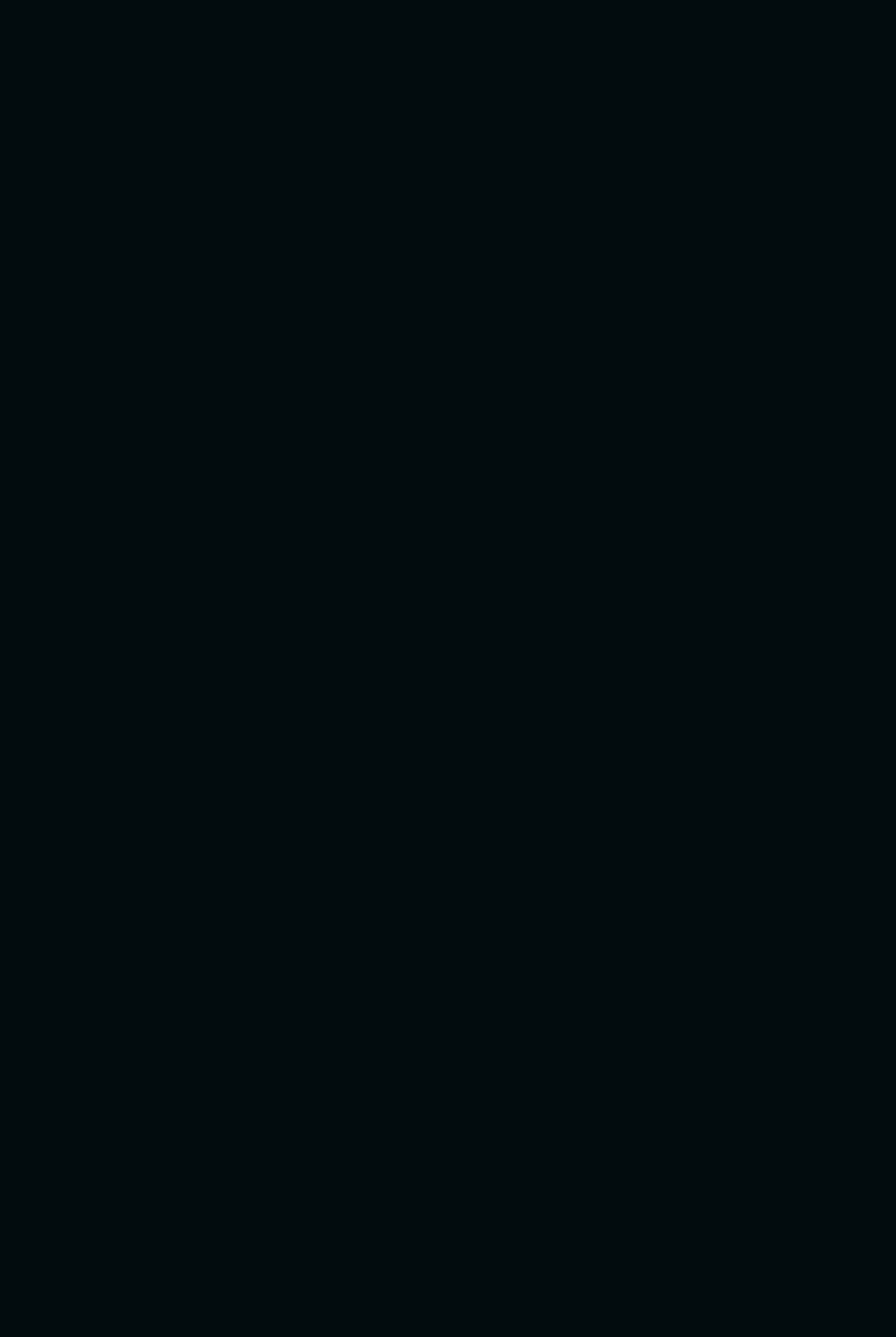
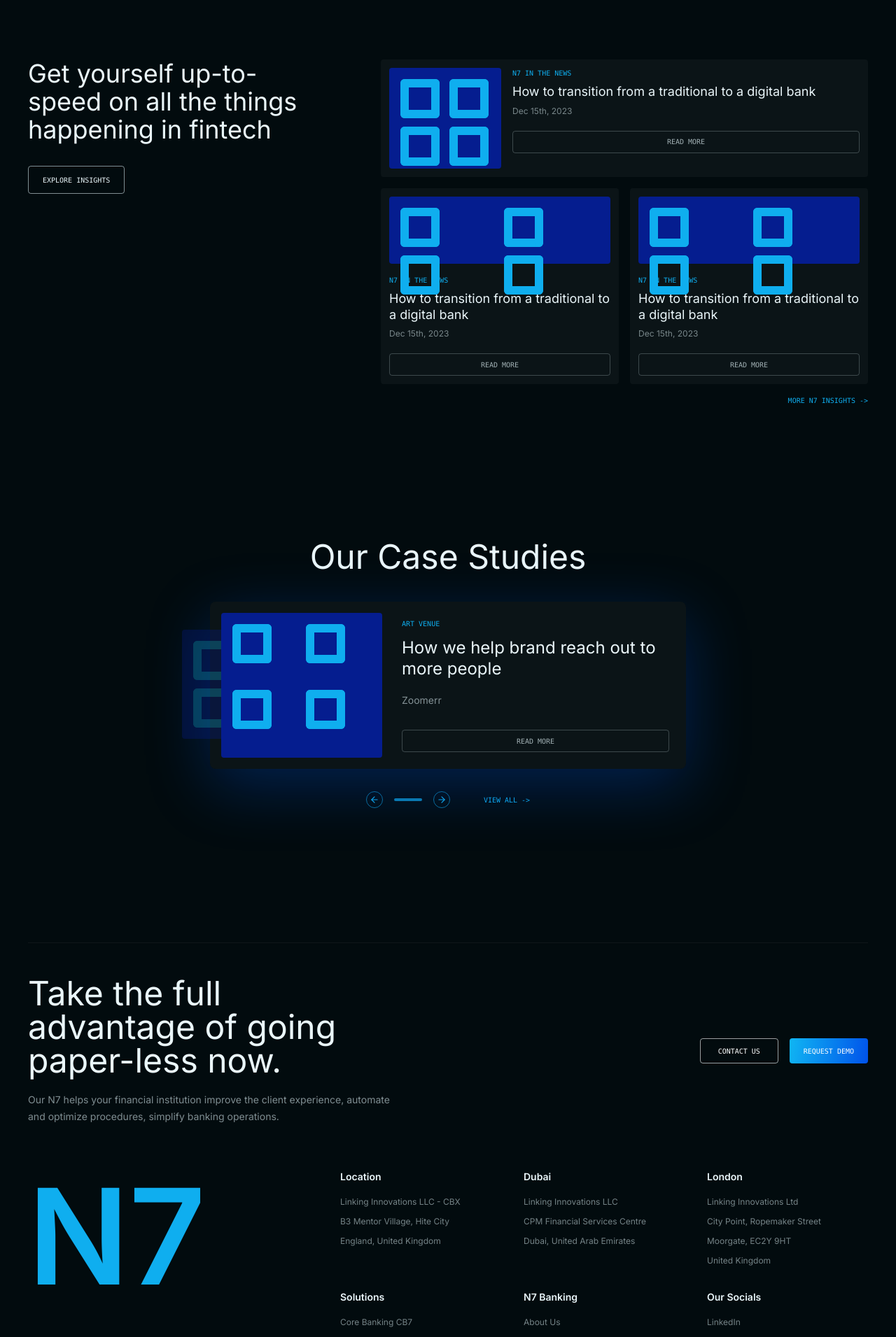
Before and after one commit to nehagithub07/Codelinear-SDE-Full-Stack-Technical-Assignment-Neha, a React (Vite) app: page / in a window 1280 px wide. Shown: the part 6060-7971 px from the top of the page at 70% size. Before the commit the page ends 6049 px from the top, so only its background shows below. Built offline with nearby package versions, Linux system fonts and the light colour scheme.

Commit message:
Add insights case studies and footer

```diff
--- a/src/App.jsx
+++ b/src/App.jsx
@@ -1,8 +1,11 @@
 import Hero from './components/Hero'
 import CoreBanking from './components/CoreBanking'
+import CaseStudies from './components/CaseStudies'
 import DigitalBanking from './components/DigitalBanking'
+import Footer from './components/Footer'
 import MarqueeStrip from './components/MarqueeStrip'
 import Navbar from './components/Navbar'
+import Insights from './components/Insights'
 import Solutions from './components/Solutions'
 import TrustedBy from './components/TrustedBy'
 
@@ -17,6 +20,9 @@ function App() {
         <CoreBanking />
         <MarqueeStrip />
         <DigitalBanking />
+        <Insights />
+        <CaseStudies />
+        <Footer />
       </main>
     </>
   )
--- /dev/null
+++ b/src/components/CaseStudies.jsx
@@ -0,0 +1,49 @@
+import { ArrowLeft, ArrowRight } from 'lucide-react'
+import PatternTile from './PatternTile'
+
+function CaseStudies() {
+  return (
+    <section className="bg-ink-950 px-6 py-16 sm:px-10 sm:py-24" id="case-studies">
+      <div className="mx-auto max-w-[1200px]">
+        <h2 className="text-center text-3xl font-normal text-mist-50 sm:text-5xl">
+          Our Case Studies
+        </h2>
+        <div className="relative mx-auto mt-10 max-w-[680px] rounded-lg bg-white/[0.035] p-4 shadow-glow">
+          <div className="absolute -left-10 top-1/2 hidden h-40 w-28 -translate-y-1/2 opacity-30 sm:block">
+            <PatternTile />
+          </div>
+          <div className="relative z-10 grid gap-5 sm:grid-cols-[230px_1fr]">
+            <PatternTile className="min-h-48" />
+            <div className="p-2">
+              <p className="font-mono text-[10px] uppercase text-n7-cyan">Art Venue</p>
+              <h3 className="mt-3 text-2xl font-normal leading-tight text-mist-50">
+                How we help brand reach out to more people
+              </h3>
+              <p className="mt-5 text-sm text-mist-100/60">Zoomerr</p>
+              <a
+                className="mt-8 inline-flex min-h-8 w-full items-center justify-center rounded border border-mist-100/25 font-mono text-[10px] uppercase text-mist-100/75 transition hover:border-n7-cyan hover:text-n7-cyan"
+                href="#read-more"
+              >
+                Read More
+              </a>
+            </div>
+          </div>
+        </div>
+        <div className="mt-8 flex items-center justify-center gap-4 text-n7-cyan">
+          <button className="grid h-6 w-6 place-items-center rounded-full border border-n7-cyan/60" type="button" aria-label="Previous case study">
+            <ArrowLeft size={14} />
+          </button>
+          <span className="h-1 w-10 rounded-full bg-n7-cyan/70" />
+          <button className="grid h-6 w-6 place-items-center rounded-full border border-n7-cyan/60" type="button" aria-label="Next case study">
+            <ArrowRight size={14} />
+          </button>
+          <a className="ml-8 font-mono text-[10px] uppercase" href="#all-cases">
+            View All -&gt;
+          </a>
+        </div>
+      </div>
+    </section>
+  )
+}
+
+export default CaseStudies
--- /dev/null
+++ b/src/components/Footer.jsx
@@ -0,0 +1,87 @@
+const columns = [
+  {
+    title: 'Location',
+    items: ['Linking Innovations LLC - CBX', 'B3 Mentor Village, Hite City', 'England, United Kingdom'],
+  },
+  {
+    title: 'Dubai',
+    items: ['Linking Innovations LLC', 'CPM Financial Services Centre', 'Dubai, United Arab Emirates'],
+  },
+  {
+    title: 'London',
+    items: ['Linking Innovations Ltd', 'City Point, Ropemaker Street', 'Moorgate, EC2Y 9HT', 'United Kingdom'],
+  },
+  {
+    title: 'Solutions',
+    items: ['Core Banking CB7', 'Digital Banking N7', 'Open Banking', 'Loan Origination System', 'Loan Management System'],
+  },
+  {
+    title: 'N7 Banking',
+    items: ['About Us', 'Solutions', 'Careers', 'Company', 'Contact Us', 'Case Studies', 'Our Story'],
+  },
+  {
+    title: 'Our Socials',
+    items: ['LinkedIn', 'X'],
+  },
+]
+
+function Footer() {
+  return (
+    <footer className="bg-ink-950 px-6 pb-10 pt-14 sm:px-10 sm:pt-24" id="about">
+      <div className="mx-auto max-w-[1500px]">
+        <div className="grid items-center gap-8 border-t border-white/5 pt-12 md:grid-cols-[1fr_auto]">
+          <div>
+            <h2 className="max-w-[520px] text-3xl font-normal leading-tight text-mist-50 sm:text-5xl">
+              Take the full advantage of going paper-less now.
+            </h2>
+            <p className="mt-5 max-w-[520px] text-sm leading-6 text-mist-100/60">
+              Our N7 helps your financial institution improve the client experience, automate and optimize procedures, simplify banking operations.
+            </p>
+          </div>
+          <div className="flex gap-4">
+            <a
+              className="inline-flex min-h-9 min-w-28 items-center justify-center rounded border border-white/60 px-5 font-mono text-[10px] uppercase text-white transition hover:bg-white hover:text-ink-950"
+              href="mailto:hello@n7banking.com"
+            >
+              Contact Us
+            </a>
+            <a
+              className="inline-flex min-h-9 min-w-28 items-center justify-center rounded bg-button-blue px-5 font-mono text-[10px] uppercase text-white transition hover:brightness-110"
+              href="#request-demo"
+            >
+              Request Demo
+            </a>
+          </div>
+        </div>
+
+        <div className="mt-16 grid gap-10 lg:grid-cols-[0.7fr_1.3fr]">
+          <div className="text-[120px] font-semibold leading-none text-n7-cyan sm:text-[190px]">
+            N7
+          </div>
+          <div className="grid grid-cols-2 gap-x-8 gap-y-8 sm:grid-cols-3">
+            {columns.map((column) => (
+              <div key={column.title}>
+                <h3 className="text-sm font-semibold text-mist-50">{column.title}</h3>
+                <ul className="mt-4 grid gap-2 text-xs leading-5 text-mist-100/55">
+                  {column.items.map((item) => (
+                    <li key={item}>
+                      <a className="transition hover:text-n7-cyan" href="#home">
+                        {item}
+                      </a>
+                    </li>
+                  ))}
+                </ul>
+              </div>
+            ))}
+          </div>
+        </div>
+
+        <p className="mt-12 border-t border-white/5 pt-6 text-center text-xs text-mist-100/35">
+          Copyright &copy; 2024 by Linkal Innovations, a brand of N7 and N7 Inc. Permission under the Companies Act 2006 in England and Wales.
+        </p>
+      </div>
+    </footer>
+  )
+}
+
+export default Footer
--- /dev/null
+++ b/src/components/Insights.jsx
@@ -0,0 +1,75 @@
+import PatternTile from './PatternTile'
+
+const articles = [
+  {
+    title: 'How to transition from a traditional to a digital bank',
+    date: 'Dec 15th, 2023',
+    featured: true,
+  },
+  {
+    title: 'How to transition from a traditional to a digital bank',
+    date: 'Dec 15th, 2023',
+  },
+  {
+    title: 'How to transition from a traditional to a digital bank',
+    date: 'Dec 15th, 2023',
+  },
+]
+
+function ArticleCard({ article }) {
+  return (
+    <article
+      className={`rounded bg-white/[0.035] p-3 transition hover:-translate-y-0.5 hover:bg-white/[0.055] ${
+        article.featured ? 'grid gap-4 sm:grid-cols-[160px_1fr]' : ''
+      }`}
+    >
+      <PatternTile className={article.featured ? 'h-36' : 'mb-4 h-24'} />
+      <div>
+        <p className="font-mono text-[10px] uppercase text-n7-cyan">N7 In The News</p>
+        <h3 className="mt-2 text-lg font-normal leading-tight text-mist-50">
+          {article.title}
+        </h3>
+        <p className="mt-2 text-xs text-mist-100/55">{article.date}</p>
+        <a
+          className="mt-5 inline-flex min-h-8 w-full items-center justify-center rounded border border-mist-100/25 font-mono text-[10px] uppercase text-mist-100/75 transition hover:border-n7-cyan hover:text-n7-cyan"
+          href="#read-more"
+        >
+          Read More
+        </a>
+      </div>
+    </article>
+  )
+}
+
+function Insights() {
+  return (
+    <section className="bg-ink-950 px-6 py-16 sm:px-10 sm:py-24" id="resources">
+      <div className="mx-auto grid max-w-[1500px] gap-10 lg:grid-cols-[0.8fr_1.2fr]">
+        <div>
+          <h2 className="max-w-[400px] text-2xl font-normal leading-tight text-mist-50 sm:text-4xl">
+            Get yourself up-to-speed on all the things happening in fintech
+          </h2>
+          <a
+            className="mt-8 inline-flex min-h-10 min-w-32 items-center justify-center rounded border border-mist-100/60 px-5 font-mono text-[10px] uppercase text-mist-50 transition hover:bg-white hover:text-ink-950"
+            href="#case-studies"
+          >
+            Explore Insights
+          </a>
+        </div>
+        <div className="grid gap-4 sm:grid-cols-2">
+          <div className="sm:col-span-2">
+            <ArticleCard article={articles[0]} />
+          </div>
+          {articles.slice(1).map((article, index) => (
+            <ArticleCard article={article} key={`${article.title}-${index}`} />
+          ))}
+          <a className="justify-self-end font-mono text-[10px] uppercase text-n7-cyan sm:col-span-2" href="#case-studies">
+            More N7 Insights -&gt;
+          </a>
+        </div>
+      </div>
+    </section>
+  )
+}
+
+export default Insights
--- /dev/null
+++ b/src/components/PatternTile.jsx
@@ -0,0 +1,16 @@
+function PatternTile({ className = '' }) {
+  return (
+    <div className={`grid grid-cols-2 gap-3 rounded bg-n7-royal p-4 ${className}`}>
+      {Array.from({ length: 4 }).map((_, index) => (
+        <div className="relative h-14 w-14" key={index}>
+          <span className="absolute inset-x-0 top-0 h-3 rounded-full bg-n7-cyan" />
+          <span className="absolute inset-x-0 bottom-0 h-3 rounded-full bg-n7-cyan" />
+          <span className="absolute inset-y-0 left-0 w-3 rounded-full bg-n7-cyan" />
+          <span className="absolute inset-y-0 right-0 w-3 rounded-full bg-n7-cyan" />
+        </div>
+      ))}
+    </div>
+  )
+}
+
+export default PatternTile
```
